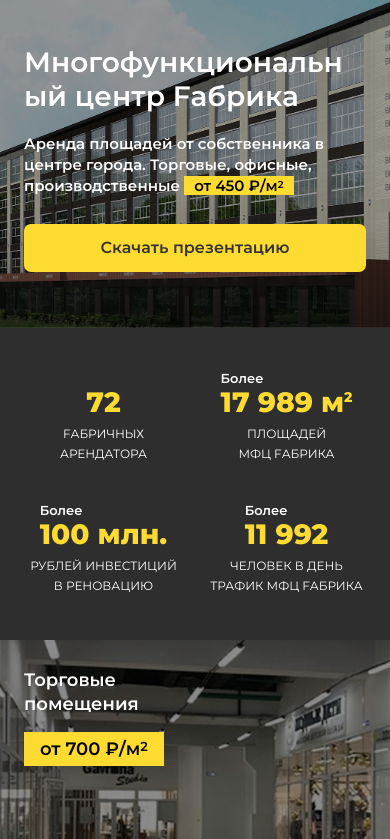
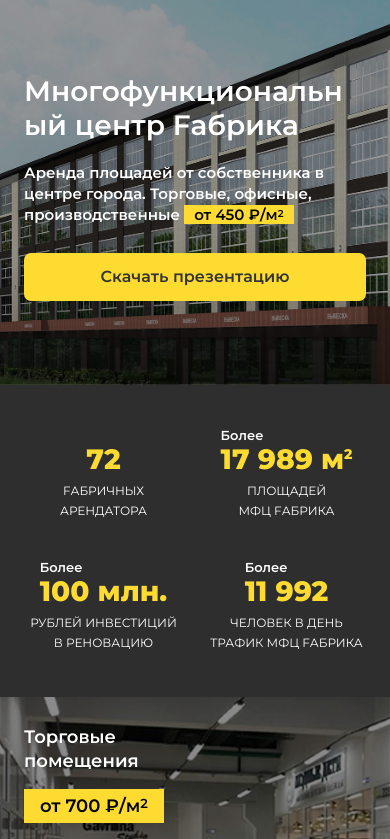
Before and after one commit to Braiteck/factory, a plain HTML site: page index.html in a window 390 px wide. Shown: the part 79-918 px from the top of the page. Drawn offline with Linux system fonts and the light colour scheme.

Commit message:
Изменения в адаптиве слайдера на главной

```diff
--- a/css/response_479.css
+++ b/css/response_479.css
@@ -325,13 +325,6 @@
 
         width: 100%;
         height: 48px;
-    }
-
-
-
-    .first_section .bg
-    {
-        height: 407px;
     }
 
 
--- a/css/response_767.css
+++ b/css/response_767.css
@@ -316,6 +316,7 @@
     -------------------*/
     .first_section .swiper-container .cont
     {
+        min-height: 464px;
         padding-top: 0;
         padding-bottom: 0;
     }
@@ -359,7 +360,7 @@
 
     .first_section .bg
     {
-        height: 440px;
+        height: 464px;
     }
 
 
```
